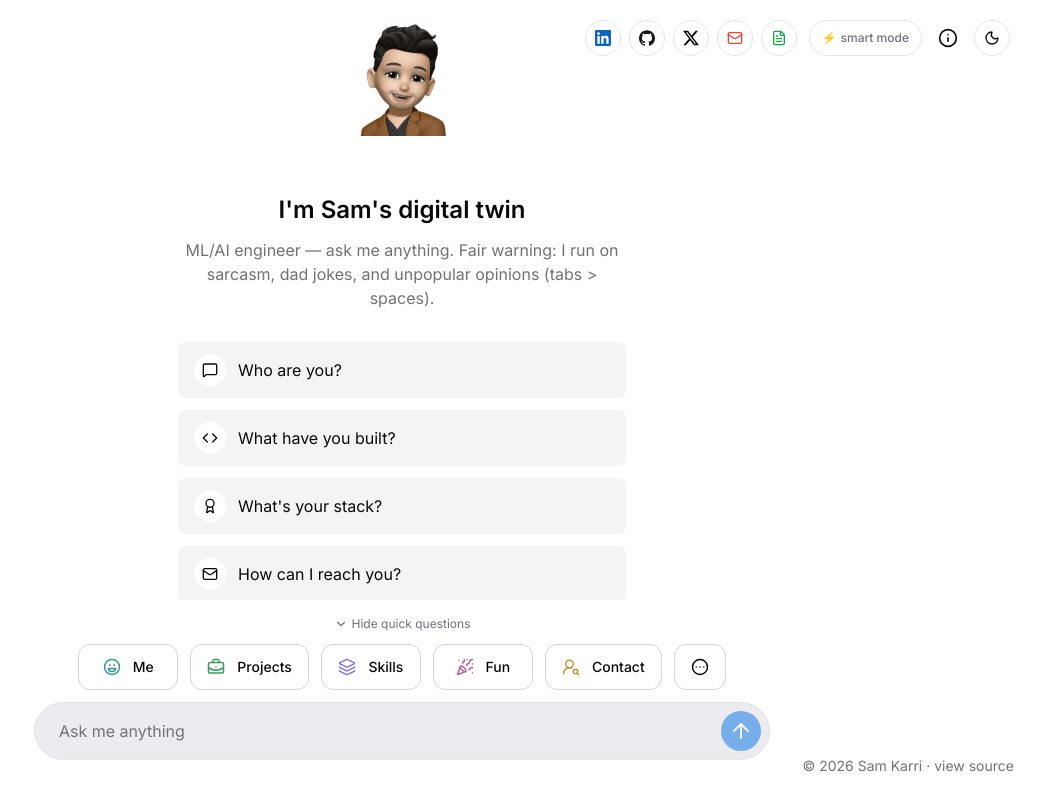
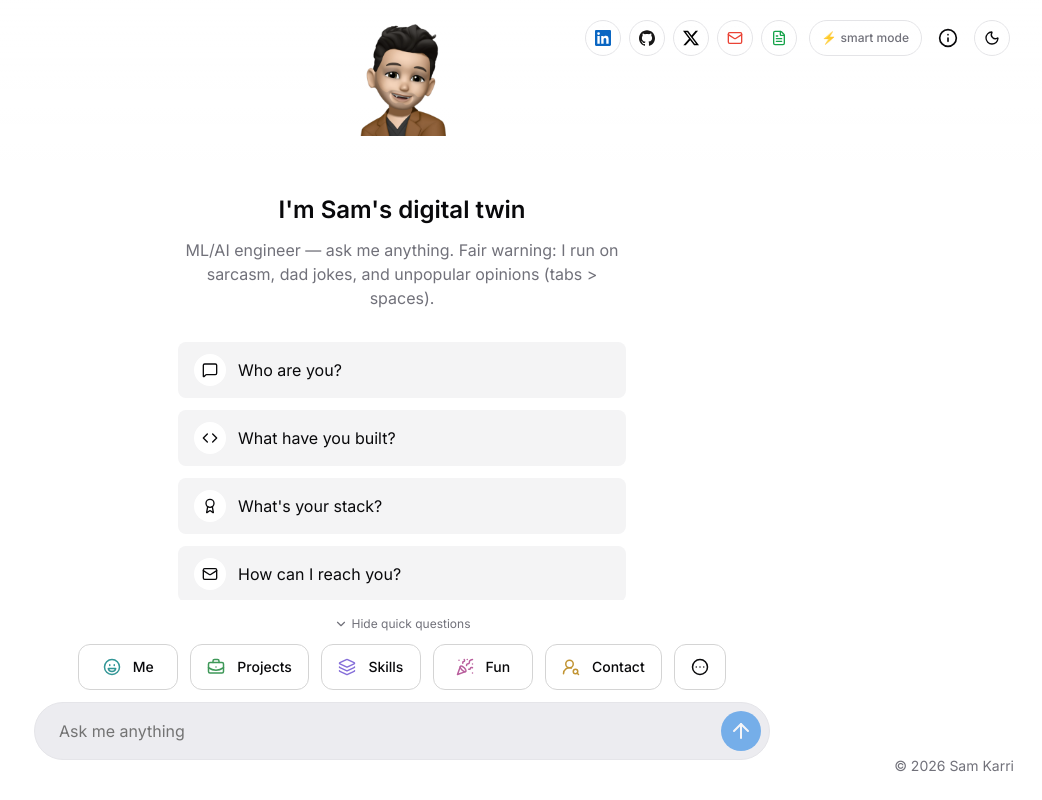
Before and after one commit to samshanmukh/portfolio, a Next.js app: page /chat in a window 1280 px wide. Shown: the whole page, without its empty margins (238-1280 px from the left). Built offline with nearby package versions, Linux system fonts and the light colour scheme.

Commit message:
Remove the remaining view-source link from the chat page
Co-Authored-By: Claude Opus 5.5 (1M context) <noreply@anthropic.com>
Claude-Session: https://claude.ai/code/session_01Tdxepp6MrgJSY2gYCTn3Us

```diff
--- a/app/components/chat/chat.tsx
+++ b/app/components/chat/chat.tsx
@@ -7,7 +7,7 @@ import Link from 'next/link'
 import { useSearchParams } from 'next/navigation'
 import { useEffect, useRef, useState } from 'react'
 import { ask, type Source, type View } from '../../lib/agent'
-import { profile, socials } from '../../lib/data'
+import { profile } from '../../lib/data'
 import { systemPrompt } from '../../lib/knowledge'
 import type { PostMeta } from '../../lib/posts'
 import { chatStream, getEngine, MODEL_LABEL, webgpuSupported, type ChatMsg } from '../../lib/webllm'
@@ -322,14 +322,9 @@ export function Chat({ posts }: { posts: PostMeta[] }) {
         </div>
       </div>
 
-      <a
-        href={socials.sourceRepo}
-        target="_blank"
-        rel="noopener noreferrer"
-        className="fixed right-3 bottom-0 z-10 mb-4 hidden px-4 py-2 text-sm text-muted hover:text-foreground hover:underline md:block"
-      >
-        © {new Date().getFullYear()} {profile.shortName} Karri · view source
-      </a>
+      <p className="fixed right-3 bottom-0 z-10 mb-4 hidden px-4 py-2 text-sm text-muted md:block">
+        © {new Date().getFullYear()} {profile.shortName} Karri
+      </p>
     </div>
   )
 }
```
